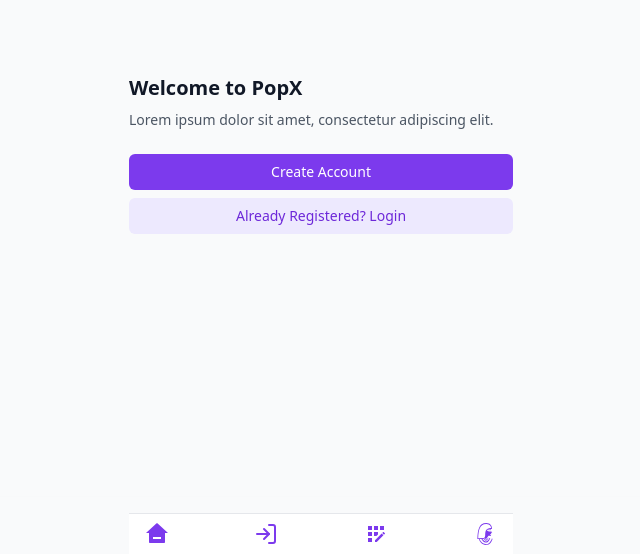
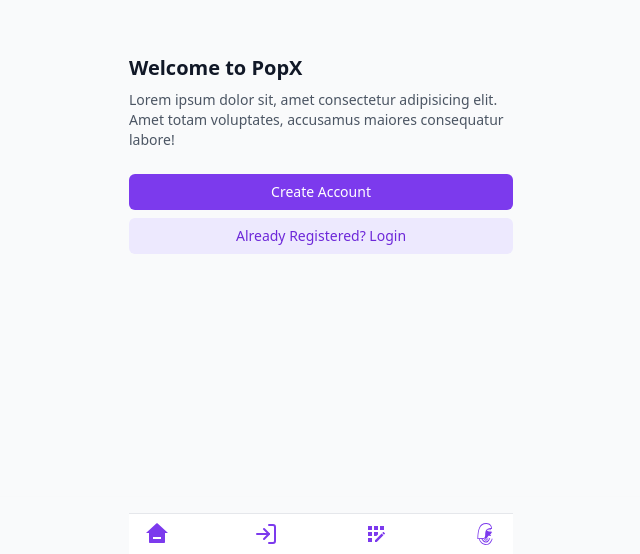
Before and after one commit to prashantkumarpro/GetOnPopX, a React (Vite) app: page / in a window 1280 px wide. Shown: the part 246-800 px from the top of the page, without its empty margins (319-959 px from the left). Built offline with nearby package versions, Linux system fonts and the light colour scheme.

Commit message:
added para text

```diff
--- a/src/components/Home.jsx
+++ b/src/components/Home.jsx
@@ -9,7 +9,7 @@
           Welcome to PopX
         </h1>
         <p className='text-sm text-gray-600 mb-6'>
-          Lorem ipsum dolor sit amet, consectetur adipiscing elit.
+          Lorem ipsum dolor sit, amet consectetur adipisicing elit. Amet totam voluptates, accusamus maiores consequatur labore!
         </p>
         <Link
           to='/create'
```
